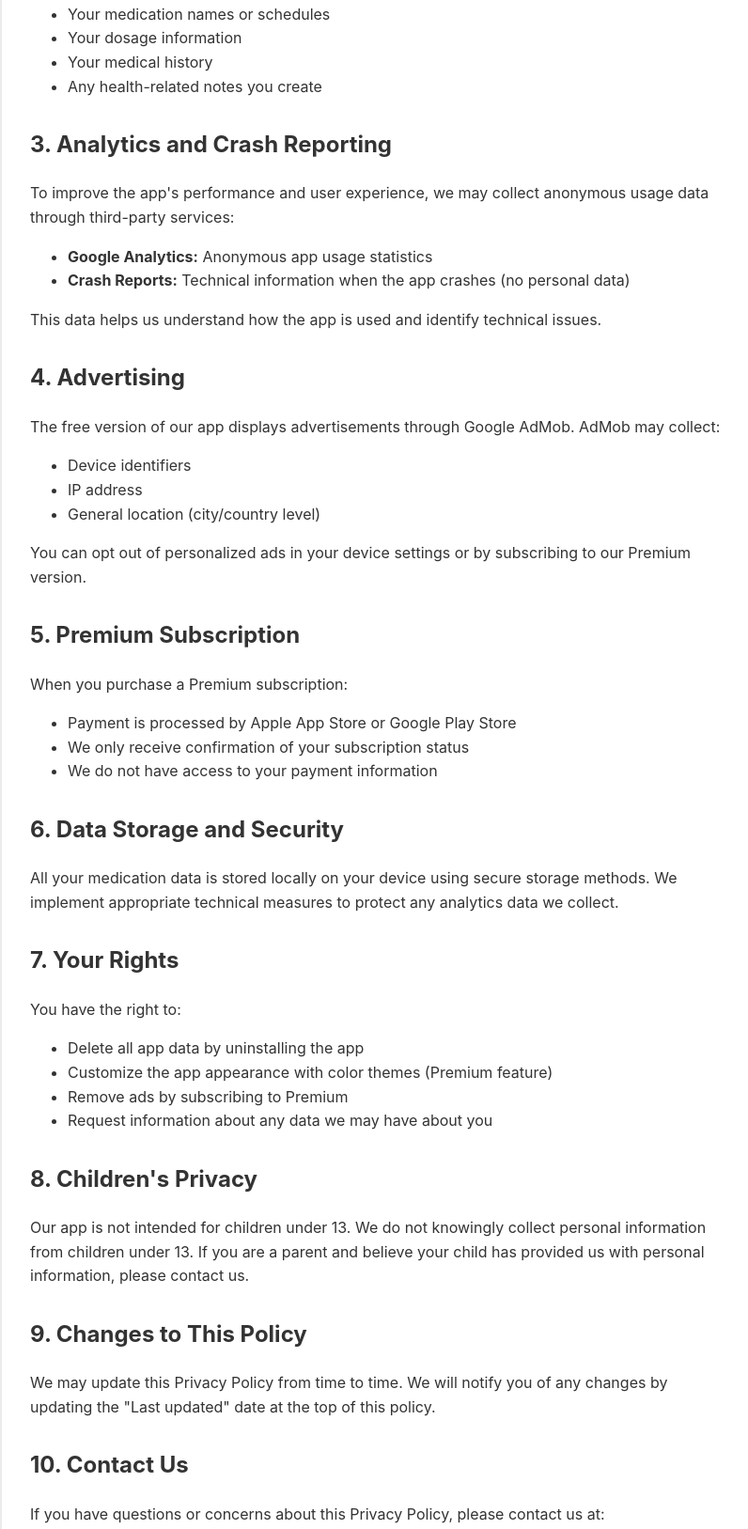
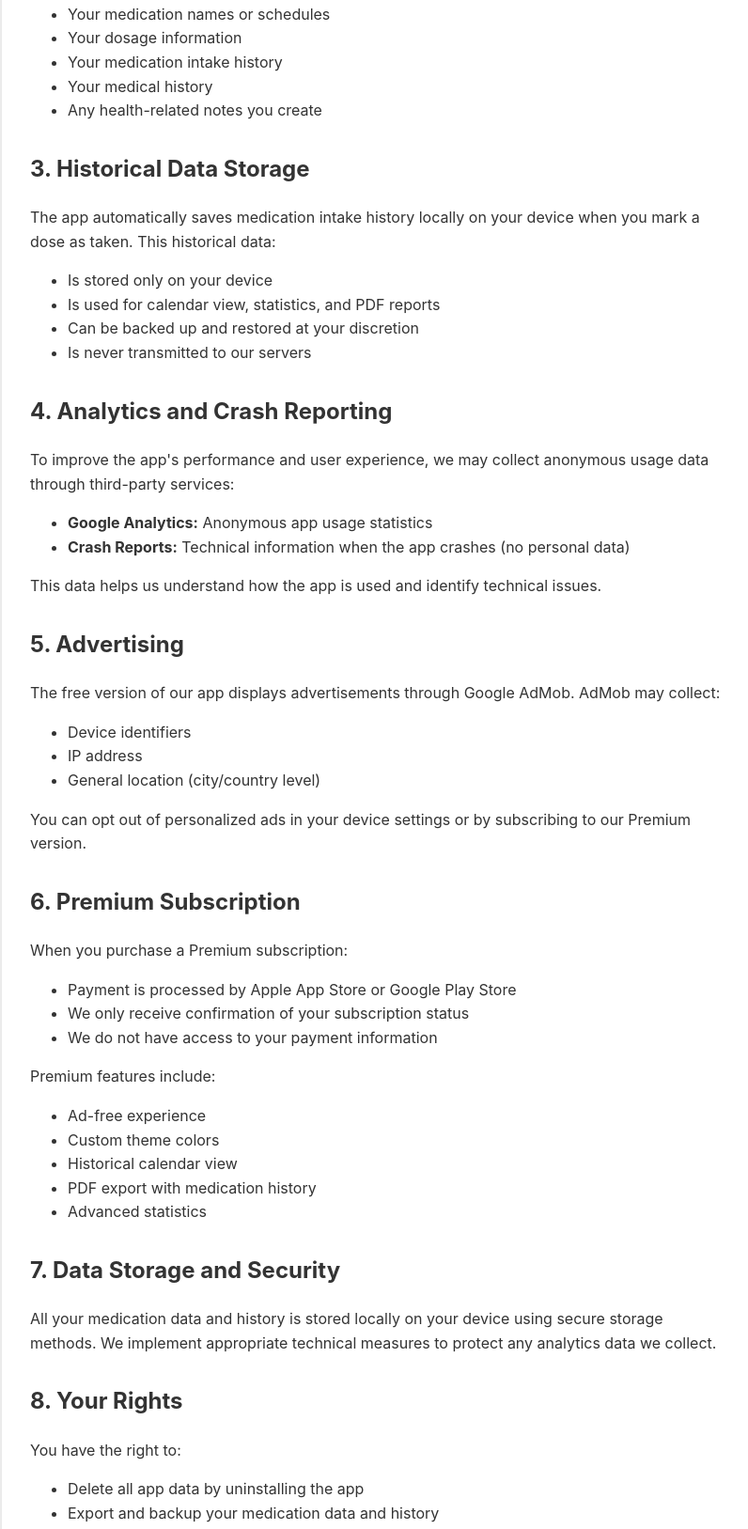
Before and after one commit to LevanAmashukeli/genuelabs.com, a plain HTML site: page medicationalert/privacy.html in a window 1280 px wide. Shown: the part 545-2172 px from the top of the page at 94% size, without its empty margins (238-1034 px from the left). Drawn offline with Linux system fonts and the light colour scheme.

Commit message:
Update privacy.html

```diff
--- a/medicationalert/privacy.html
+++ b/medicationalert/privacy.html
@@ -50,7 +50,7 @@
         <a href="https://genuelabs.com" class="back-link">← Back to Genue Labs</a>
 
         <h1>Privacy Policy - Medication Alert</h1>
-        <p class="last-updated">Last updated: June 12, 2025</p>
+        <p class="last-updated">Last updated: June 16, 2025</p>
 
         <h2>1. Introduction</h2>
         <p>Welcome to Medication Alert ("we," "our," or "us"). We are committed to protecting your personal information and your right to privacy. This Privacy Policy explains what information we collect, how we use it, and what rights you have in relation to it.</p>
@@ -60,11 +60,21 @@
         <ul>
             <li>Your medication names or schedules</li>
             <li>Your dosage information</li>
+            <li>Your medication intake history</li>
             <li>Your medical history</li>
             <li>Any health-related notes you create</li>
         </ul>
 
-        <h2>3. Analytics and Crash Reporting</h2>
+        <h2>3. Historical Data Storage</h2>
+        <p>The app automatically saves medication intake history locally on your device when you mark a dose as taken. This historical data:</p>
+        <ul>
+            <li>Is stored only on your device</li>
+            <li>Is used for calendar view, statistics, and PDF reports</li>
+            <li>Can be backed up and restored at your discretion</li>
+            <li>Is never transmitted to our servers</li>
+        </ul>
+
+        <h2>4. Analytics and Crash Reporting</h2>
         <p>To improve the app's performance and user experience, we may collect anonymous usage data through third-party services:</p>
         <ul>
             <li><strong>Google Analytics:</strong> Anonymous app usage statistics</li>
@@ -72,7 +82,7 @@
         </ul>
         <p>This data helps us understand how the app is used and identify technical issues.</p>
 
-        <h2>4. Advertising</h2>
+        <h2>5. Advertising</h2>
         <p>The free version of our app displays advertisements through Google AdMob. AdMob may collect:</p>
         <ul>
             <li>Device identifiers</li>
@@ -81,40 +91,49 @@
         </ul>
         <p>You can opt out of personalized ads in your device settings or by subscribing to our Premium version.</p>
 
-        <h2>5. Premium Subscription</h2>
+        <h2>6. Premium Subscription</h2>
         <p>When you purchase a Premium subscription:</p>
         <ul>
             <li>Payment is processed by Apple App Store or Google Play Store</li>
             <li>We only receive confirmation of your subscription status</li>
             <li>We do not have access to your payment information</li>
         </ul>
+        <p>Premium features include:</p>
+        <ul>
+            <li>Ad-free experience</li>
+            <li>Custom theme colors</li>
+            <li>Historical calendar view</li>
+            <li>PDF export with medication history</li>
+            <li>Advanced statistics</li>
+        </ul>
 
-        <h2>6. Data Storage and Security</h2>
-        <p>All your medication data is stored locally on your device using secure storage methods. We implement appropriate technical measures to protect any analytics data we collect.</p>
+        <h2>7. Data Storage and Security</h2>
+        <p>All your medication data and history is stored locally on your device using secure storage methods. We implement appropriate technical measures to protect any analytics data we collect.</p>
 
-        <h2>7. Your Rights</h2>
+        <h2>8. Your Rights</h2>
         <p>You have the right to:</p>
         <ul>
             <li>Delete all app data by uninstalling the app</li>
+            <li>Export and backup your medication data and history</li>
             <li>Customize the app appearance with color themes (Premium feature)</li>
             <li>Remove ads by subscribing to Premium</li>
             <li>Request information about any data we may have about you</li>
         </ul>
 
-        <h2>8. Children's Privacy</h2>
+        <h2>9. Children's Privacy</h2>
         <p>Our app is not intended for children under 13. We do not knowingly collect personal information from children under 13. If you are a parent and believe your child has provided us with personal information, please contact us.</p>
 
-        <h2>9. Changes to This Policy</h2>
+        <h2>10. Changes to This Policy</h2>
         <p>We may update this Privacy Policy from time to time. We will notify you of any changes by updating the "Last updated" date at the top of this policy.</p>
 
-        <h2>10. Contact Us</h2>
+        <h2>11. Contact Us</h2>
         <p>If you have questions or concerns about this Privacy Policy, please contact us at:</p>
         <p>Email: <a href="mailto:support@genuelabs.com">support@genuelabs.com</a></p>
 
-        <h2>11. California Privacy Rights</h2>
+        <h2>12. California Privacy Rights</h2>
         <p>If you are a California resident, you have additional rights under the California Consumer Privacy Act (CCPA). Please contact us for more information about exercising these rights.</p>
 
-        <h2>12. European Union Rights</h2>
+        <h2>13. European Union Rights</h2>
         <p>If you are located in the European Union, you have additional rights under the General Data Protection Regulation (GDPR), including the right to access, rectify, and erase your data.</p>
     </div>
 </body>
```
